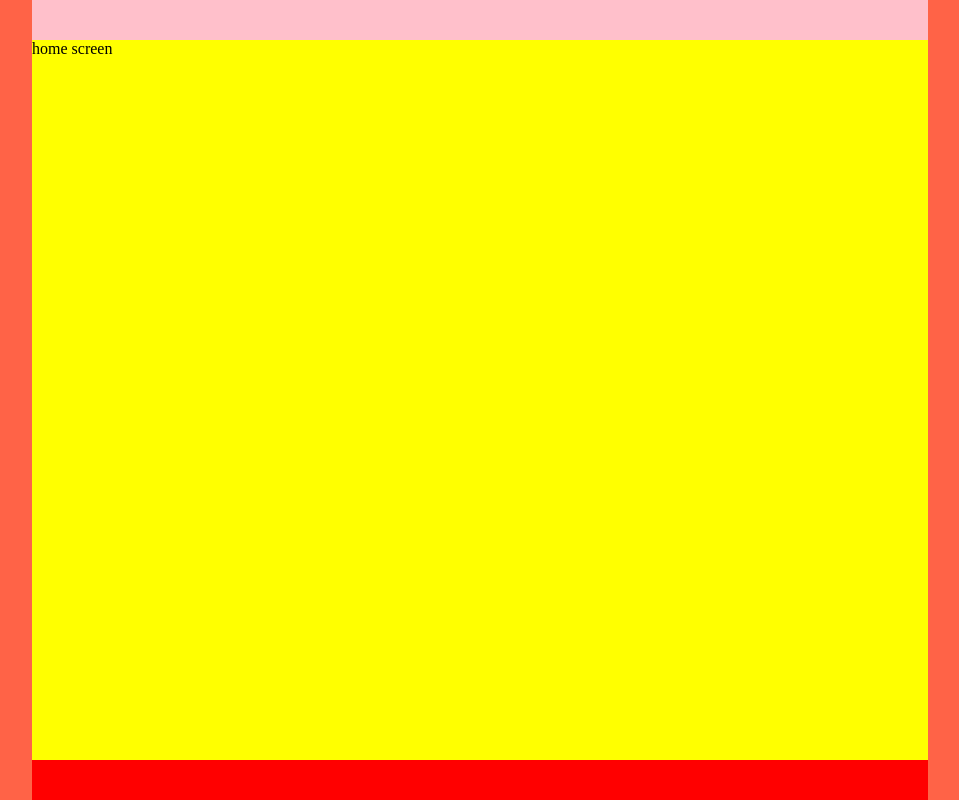
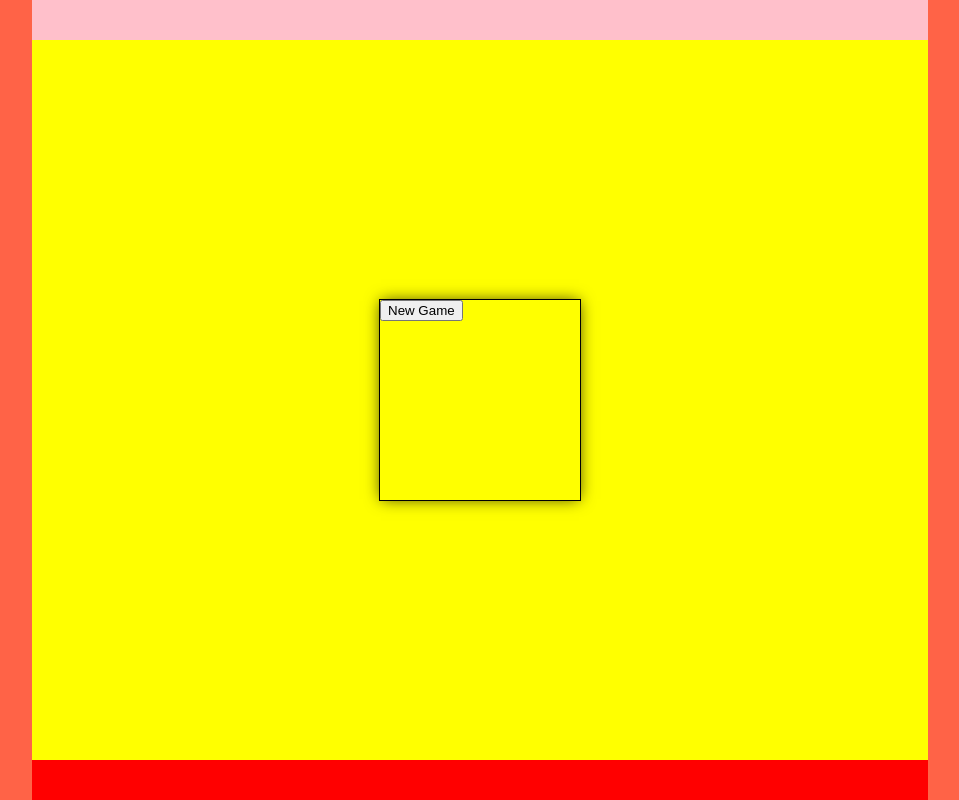
Before and after one commit to AntyfrizZz/hangman, a React (Create React App) app in the folder hangman/: page / in a window 1280 px wide. Shown: the whole page, without its empty margins (160-1119 px from the left). Built offline with nearby package versions, Linux system fonts and the light colour scheme.

Commit message:
Add new game button along with home screen menu

```diff
--- a/hangman/src/App.tsx
+++ b/hangman/src/App.tsx
@@ -1,11 +1,10 @@
 import React from "react";
-import * as SBoard from "./components/styled/Board";
 import { CustomButton } from "./components/shared/CustomButton";
 import { Route, Link, BrowserRouter as Router, Switch } from "react-router-dom";
-import { HomeScreen } from "./components/homeScreen/homeScreen";
+import { HomeScreen } from "./components/homeScreen/HomeScreen";
 
 import { NotFound } from "./components/notFound/NotFound";
-import * as SAppContainer from "./components/styled/AppStructure";
+import * as SAppContainer from "./components/styled/AppStructureStyled";
 import { Header } from "./components/header/Header";
 import { Footer } from "./components/footer/Footer";
 import { Body } from "./components/body/Body";
--- a/hangman/src/components/body/Body.tsx
+++ b/hangman/src/components/body/Body.tsx
@@ -1,8 +1,8 @@
 import React from "react";
 import { Switch, Route } from "react-router-dom";
-import { HomeScreen } from "../homeScreen/homeScreen";
+import { HomeScreen } from "../homeScreen/HomeScreen";
 import { NotFound } from "../notFound/NotFound";
-import * as SAppStructure from "../styled/AppStructure";
+import * as SAppStructure from "../styled/AppStructureStyled";
 
 export const Body: React.FC = props => {
   return (
--- a/hangman/src/components/footer/Footer.tsx
+++ b/hangman/src/components/footer/Footer.tsx
@@ -1,5 +1,5 @@
 import React from "react";
-import * as SAppStructure from "../styled/AppStructure";
+import * as SAppStructure from "../styled/AppStructureStyled";
 
 export const Footer: React.FC = () => {
   return <SAppStructure.Footer />;
--- a/hangman/src/components/header/Header.tsx
+++ b/hangman/src/components/header/Header.tsx
@@ -1,6 +1,6 @@
 import React from "react";
 import { Link } from "react-router-dom";
-import * as SAppStructure from "../styled/AppStructure";
+import * as SAppStructure from "../styled/AppStructureStyled";
 
 export const Header: React.FC = () => {
   return (
--- a/hangman/src/components/homeScreen/homeScreen.tsx
+++ b/hangman/src/components/homeScreen/homeScreen.tsx
@@ -1,7 +1,11 @@
 import React from "react";
+import * as SHomeScreen from "../styled/HomeScreenStyled";
+import { CustomButton } from "../shared/CustomButton";
 
 export const HomeScreen: React.FC = () => {
   return (
-    <div>home screen</div>
+    <SHomeScreen.MenuContainer>
+      <button type="button">New Game</button>
+    </SHomeScreen.MenuContainer>
   );
 };
--- a/hangman/src/components/styled/AppStructure.ts
+++ b/hangman/src/components/styled/AppStructureStyled.ts
@@ -8,6 +8,7 @@ export const Header = styled.div`
 export const Body = styled.div`
   background: yellow;
   flex: 1 1 auto;
+  position: relative;
 `;
 
 export const Footer = styled.div`
--- /dev/null
+++ b/hangman/src/components/styled/HomeScreenStyled.ts
@@ -0,0 +1,16 @@
+import styled from "styled-components";
+
+export const MenuContainer = styled.div`
+  width: 200px;
+  height: 200px;
+  position: absolute;
+  top: 50%;
+  left: 50%;
+  -webkit-transform: translate(-50%, -50%);
+  -ms-transform: translate(-50%, -50%);
+  transform: translate(-50%, -50%);
+  border: 1px solid black;
+  -webkit-box-shadow: 0px 0px 15px -2px rgba(0,0,0,0.75);
+  -moz-box-shadow: 0px 0px 15px -2px rgba(0,0,0,0.75);
+  box-shadow: 0px 0px 15px -2px rgba(0,0,0,0.75);
+`;
```
Also changed, not shown: hangman/src/components/styled/Board.ts (deleted, +0 -7 lines).
